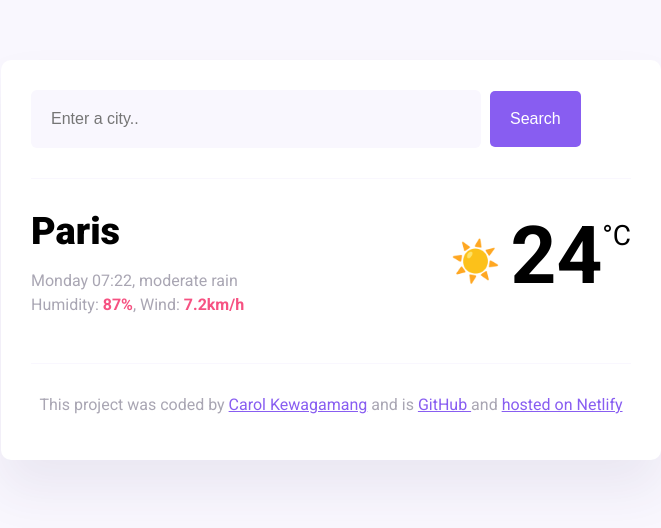
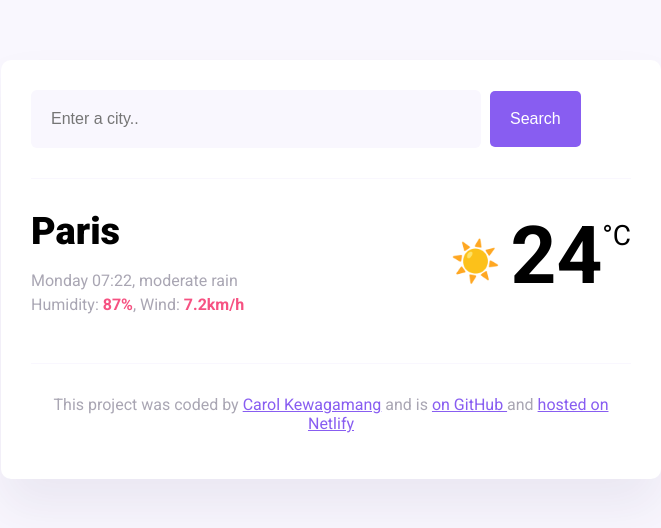
Before and after one commit to cbkewagamang/functional-weather-app-project, a website built with Parcel: page index.html in a window 1280 px wide. Shown: the whole page, without its empty margins (309-970 px from the left). Built offline with nearby package versions, Linux system fonts and the light colour scheme.

Commit message:
added "on" before Github

```diff
--- a/index.html
+++ b/index.html
@@ -54,7 +54,7 @@
           <a
             href="https://github.com/cbkewagamang/my-first-shecodes-project"
             target="_blank"
-            >GitHub
+            >on GitHub
           </a>
           and
           <a
```
